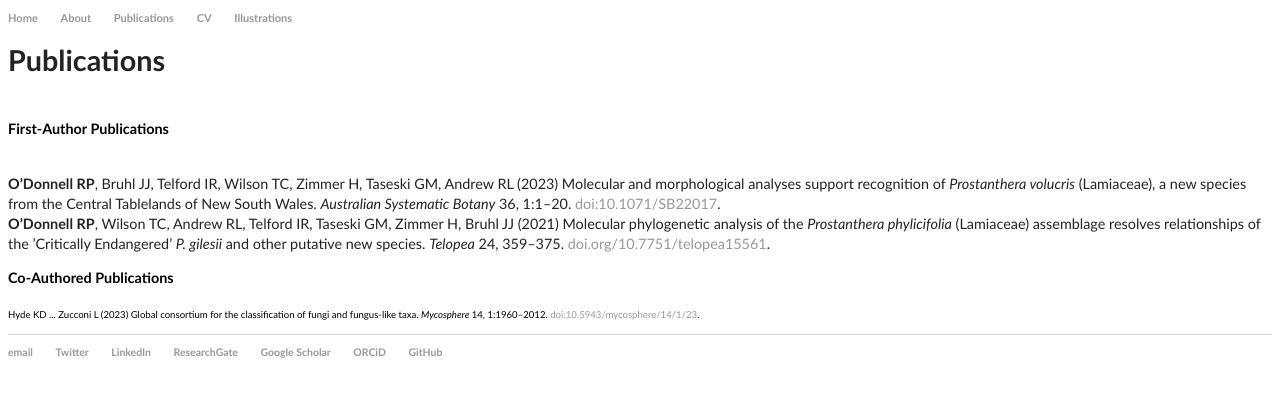
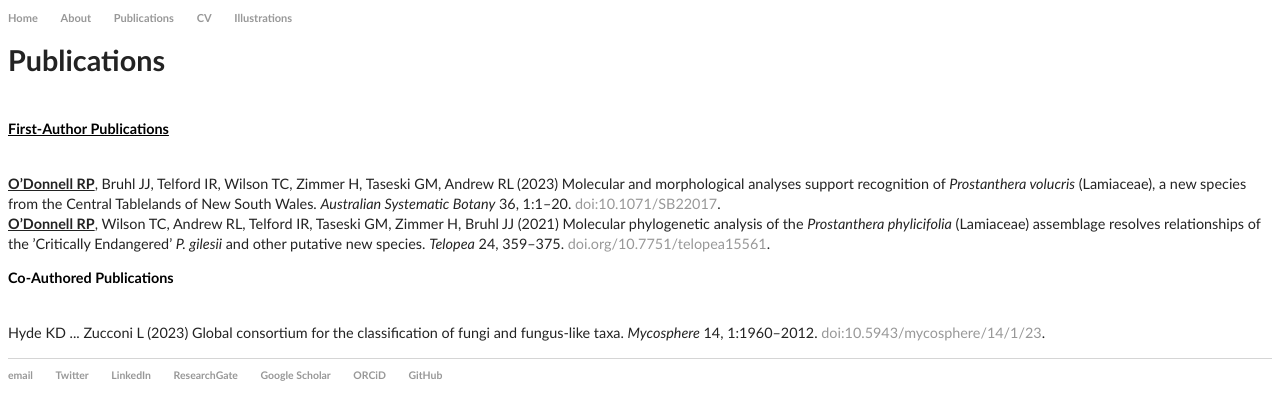
Before and after one commit to rpodonnell/rpodonnell.github.io, a Jekyll site: the page built from publications/index.html, in a window 1280 px wide. Shown: the top 420 px of the page. Built offline with Jekyll 4.4.1, drawn with Linux system fonts in a browser that asks for light colours.

Commit message:
Update index.html

```diff
--- a/publications/index.html
+++ b/publications/index.html
@@ -5,16 +5,17 @@ title: Publications
 <h1>{{ page.title }}</h1>
 <div class="blurb">
 	<br>
-	<h2>First-Author Publications</h2>
+	<u><h2>First-Author Publications</h2></u>
 	<br>
 	<p>
-	<b>O’Donnell RP</b>, Bruhl JJ, Telford IR, Wilson TC, Zimmer H, Taseski GM, Andrew RL (2023) Molecular and morphological analyses support recognition of <i>Prostanthera volucris</i> (Lamiaceae), a new species from the Central Tablelands of New South Wales. <i>Australian Systematic Botany</i> 36, 1:1–20. <a href="https://doi.org/10.1071/SB22017"> doi:10.1071/SB22017</a>.
+	<u><b>O’Donnell RP</b></u>, Bruhl JJ, Telford IR, Wilson TC, Zimmer H, Taseski GM, Andrew RL (2023) Molecular and morphological analyses support recognition of <i>Prostanthera volucris</i> (Lamiaceae), a new species from the Central Tablelands of New South Wales. <i>Australian Systematic Botany</i> 36, 1:1–20. <a href="https://doi.org/10.1071/SB22017"> doi:10.1071/SB22017</a>.
 	<br>
-	<b>O’Donnell RP</b>, Wilson TC, Andrew RL, Telford IR, Taseski GM, Zimmer H, Bruhl JJ (2021) Molecular phylogenetic analysis of the <i>Prostanthera phylicifolia</i> (Lamiaceae) assemblage resolves relationships of the ’Critically Endangered’ <i>P. gilesii</i> and other putative new species. <i>Telopea</i> 24, 359–375. <a href="https://doi.org/10.7751/telopea15561">doi.org/10.7751/telopea15561</a>.
+	<u><b>O’Donnell RP</b></u>, Wilson TC, Andrew RL, Telford IR, Taseski GM, Zimmer H, Bruhl JJ (2021) Molecular phylogenetic analysis of the <i>Prostanthera phylicifolia</i> (Lamiaceae) assemblage resolves relationships of the ’Critically Endangered’ <i>P. gilesii</i> and other putative new species. <i>Telopea</i> 24, 359–375. <a href="https://doi.org/10.7751/telopea15561">doi.org/10.7751/telopea15561</a>.
 	<br>
 
 	<h2>Co-Authored Publications</h2>
 	<br>
+	<p>
 	Hyde KD ... Zucconi L (2023) Global consortium for the classification of fungi and fungus‐like taxa. <i>Mycosphere</i> 14, 1:1960–2012. <a href="https://www.mycosphere.org/pdf/MYCOSPHERE_14_1_23-1.pdf">doi:10.5943/mycosphere/14/1/23</a>.</p>
 
 
```
